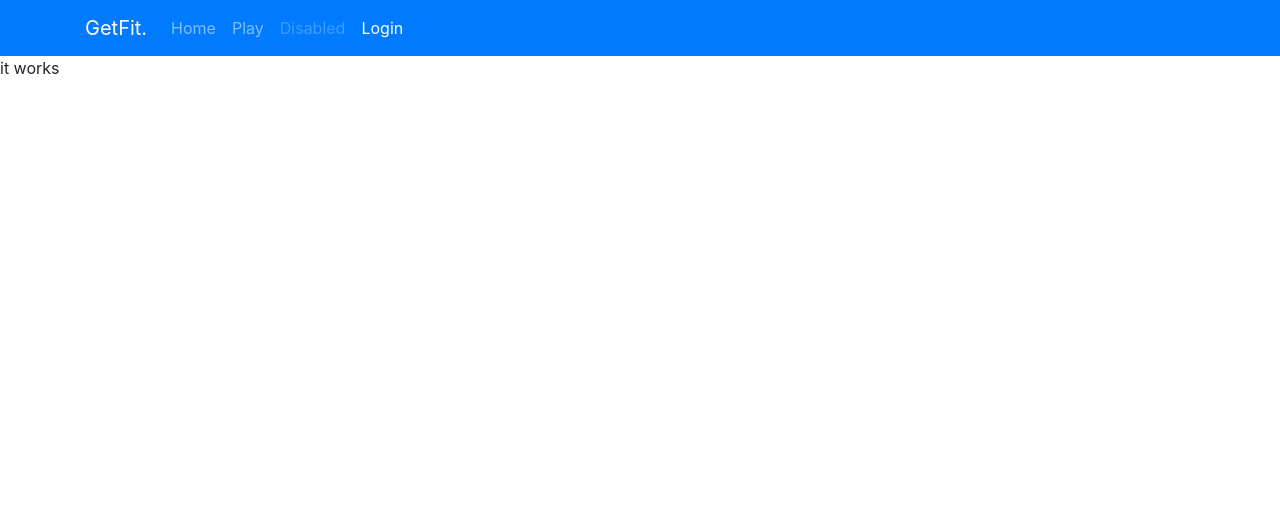
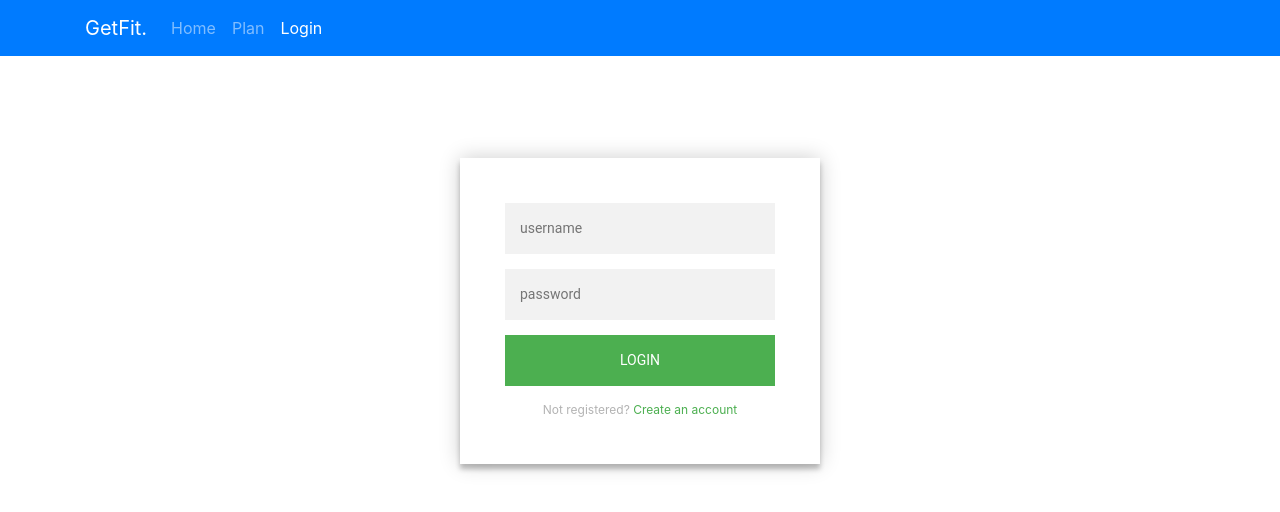
Before and after one commit to karthik2296/Spring2018Class, an Angular app: page /login in a window 1280 px wide. Shown: the top 512 px of the page. Built offline with nearby package versions, Linux system fonts and the light colour scheme.

Commit message:
update1.1

```diff
--- a/src/app/app.module.ts
+++ b/src/app/app.module.ts
@@ -8,6 +8,7 @@ import { MessagesComponent } from './messages/messages.component';
 import { HomeComponent } from './home/home.component';
 import { GameComponent } from './game/game.component';
 import { LoginComponent } from './login/login.component';
+import { DietComponent } from './diet/diet.component';
 
 
 @NgModule({
@@ -17,7 +18,8 @@ import { LoginComponent } from './login/login.component';
     MessagesComponent,
     HomeComponent,
     GameComponent,
-    LoginComponent
+    LoginComponent,
+    DietComponent
   ],
   imports: [
     BrowserModule,
@@ -25,6 +27,7 @@ import { LoginComponent } from './login/login.component';
         { path: 'home', component: HomeComponent },
         { path: 'game', component: GameComponent },
         { path: 'login', component: LoginComponent },
+
         { path: '', redirectTo: '/home', pathMatch: 'full'}
     ])
   ],
--- /dev/null
+++ b/src/app/diet/diet.component.ts
@@ -0,0 +1,15 @@
+import { Component, OnInit } from '@angular/core';
+
+@Component({
+  selector: 'app-diet',
+  templateUrl: './diet.component.html',
+  styleUrls: ['./diet.component.css']
+})
+export class DietComponent implements OnInit {
+
+  constructor() { }
+
+  ngOnInit() {
+  }
+
+}
--- a/src/app/game/game.component.html
+++ b/src/app/game/game.component.html
@@ -4,24 +4,28 @@
 
         <div class="col">
                 <div class="card" >
-                        <img class="card-img-top" src="https://media2.s-nbcnews.com/j/newscms/2018_06/2316986/180205-eagles-nick-foles-trophy-njs-847a_dc249df1dd2bf248f5f11b3c6cf6a86c.nbcnews-fp-320-280.jpg" alt="Card image cap">
+                        <img class="card-img-top" src="https://emsig-global.com/dr/wp-content/uploads/2018/01/01-Heres-Why-Your-Next-Crash-Diet-Is-Doomed-to-Fail-According-to-Science-shutterstock_544589101-1024x683.jpg"
+                        style="width:700px;height:500px;"
+                        alt="Card image cap">
                         <div class="card-body">
-                          <h5 class="card-title">Card title</h5>
-                          <p class="card-text">Some quick example text to build on the card title and make up the bulk of the card's content.</p>
-                          <a href="#" class="btn btn-primary">Go somewhere</a>
+                          <h5 class="card-title">Diet </h5>
+                          <p class="card-text">Some basic diet hacks.</p>
+                          <a href="https://drpompa.com/diet/basic-diet-plan" class="btn btn-primary">View!</a>
                         </div>
                       </div>
         </div>
-    </div><div class="row">
+    </div>
+    <div class="row">
 
 
         <div class="col">
                 <div class="card" >
-                        <img class="card-img-top" src="https://media2.s-nbcnews.com/j/newscms/2018_06/2316986/180205-eagles-nick-foles-trophy-njs-847a_dc249df1dd2bf248f5f11b3c6cf6a86c.nbcnews-fp-320-280.jpg" alt="Card image cap">
+                        <img class="card-img-top" src="https://static01.nyt.com/images/2017/04/09/well/9minute-workout-promo/9minute-workout-promo-jumbo.png"
+                         alt="Card image cap">
                         <div class="card-body">
-                          <h5 class="card-title">Card title</h5>
-                          <p class="card-text">Some quick example text to build on the card title and make up the bulk of the card's content.</p>
-                          <a href="#" class="btn btn-primary">Go somewhere</a>
+                          <h5 class="card-title">Basic warm up exercies</h5>
+                          <p class="card-text">Some warm up exercies before workout.</p>
+                          <a href="https://www.nhs.uk/Livewell/fitness/Pages/how-to-warm-up.aspx" class="btn btn-primary">View!</a>
                         </div>
                       </div>
         </div>
--- a/src/app/login/login.component.css
+++ b/src/app/login/login.component.css
@@ -1,99 +1,102 @@
+
+
+
+
+.login-page {
+  width: 360px;
+  padding: 8% 0 0;
+  margin: auto;
+}
+.form {
+  position: relative;
+  z-index: 1;
+  background: #FFFFFF;
+  max-width: 360px;
+  margin: 0 auto 100px;
+  padding: 45px;
+  text-align: center;
+  box-shadow: 0 0 20px 0 rgba(0, 0, 0, 0.2), 0 5px 5px 0 rgba(0, 0, 0, 0.24);
+}
+.form input {
+  font-family: "Roboto", sans-serif;
+  outline: 0;
+  background: #f2f2f2;
+  width: 100%;
+  border: 0;
+  margin: 0 0 15px;
+  padding: 15px;
+  box-sizing: border-box;
+  font-size: 14px;
+}
+.form button {
+  font-family: "Roboto", sans-serif;
+  text-transform: uppercase;
+  outline: 0;
+  background: #4CAF50;
+  width: 100%;
+  border: 0;
+  padding: 15px;
+  color: #FFFFFF;
+  font-size: 14px;
+  -webkit-transition: all 0.3 ease;
+  transition: all 0.3 ease;
+  cursor: pointer;
+}
+.form button:hover,.form button:active,.form button:focus {
+  background: #43A047;
+}
+.form .message {
+  margin: 15px 0 0;
+  color: #b3b3b3;
+  font-size: 12px;
+}
+.form .message a {
+  color: #4CAF50;
+  text-decoration: none;
+}
+.form .register-form {
+  display: none;
+}
+.container {
+  position: relative;
+  z-index: 1;
+  max-width: 300px;
+  margin: 0 auto;
+}
+.container:before, .container:after {
+  content: "";
+  display: block;
+  clear: both;
+}
+.container .info {
+  margin: 50px auto;
+  text-align: center;
+}
+.container .info h1 {
+  margin: 0 0 15px;
+  padding: 0;
+  font-size: 36px;
+  font-weight: 300;
+  color: #1a1a1a;
+}
+.container .info span {
+  color: #4d4d4d;
+  font-size: 12px;
+}
+.container .info span a {
+  color: #000000;
+  text-decoration: none;
+}
+.container .info span .fa {
+  color: #EF3B3A;
+}
 body {
-    padding-top: 90px;
+  background: #76b852; /* fallback for old browsers */
+  background: -webkit-linear-gradient(right, #76b852, #8DC26F);
+  background: -moz-linear-gradient(right, #76b852, #8DC26F);
+  background: -o-linear-gradient(right, #76b852, #8DC26F);
+  background: linear-gradient(to left, #76b852, #8DC26F);
+  font-family: "Roboto", sans-serif;
+  -webkit-font-smoothing: antialiased;
+  -moz-osx-font-smoothing: grayscale;
 }
-.panel-login {
-	border-color: #ccc;
-	-webkit-box-shadow: 0px 2px 3px 0px rgba(0,0,0,0.2);
-	-moz-box-shadow: 0px 2px 3px 0px rgba(0,0,0,0.2);
-	box-shadow: 0px 2px 3px 0px rgba(0,0,0,0.2);
-}
-.panel-login>.panel-heading {
-	color: #00415d;
-	background-color: #fff;
-	border-color: #fff;
-	text-align:center;
-}
-.panel-login>.panel-heading a{
-	text-decoration: none;
-	color: #666;
-	font-weight: bold;
-	font-size: 15px;
-	-webkit-transition: all 0.1s linear;
-	-moz-transition: all 0.1s linear;
-	transition: all 0.1s linear;
-}
-.panel-login>.panel-heading a.active{
-	color: #029f5b;
-	font-size: 18px;
-}
-.panel-login>.panel-heading hr{
-	margin-top: 10px;
-	margin-bottom: 0px;
-	clear: both;
-	border: 0;
-	height: 1px;
-	background-image: -webkit-linear-gradient(left,rgba(0, 0, 0, 0),rgba(0, 0, 0, 0.15),rgba(0, 0, 0, 0));
-	background-image: -moz-linear-gradient(left,rgba(0,0,0,0),rgba(0,0,0,0.15),rgba(0,0,0,0));
-	background-image: -ms-linear-gradient(left,rgba(0,0,0,0),rgba(0,0,0,0.15),rgba(0,0,0,0));
-	background-image: -o-linear-gradient(left,rgba(0,0,0,0),rgba(0,0,0,0.15),rgba(0,0,0,0));
-}
-.panel-login input[type="text"],.panel-login input[type="email"],.panel-login input[type="password"] {
-	height: 45px;
-	border: 1px solid #ddd;
-	font-size: 16px;
-	-webkit-transition: all 0.1s linear;
-	-moz-transition: all 0.1s linear;
-	transition: all 0.1s linear;
-}
-.panel-login input:hover,
-.panel-login input:focus {
-	outline:none;
-	-webkit-box-shadow: none;
-	-moz-box-shadow: none;
-	box-shadow: none;
-	border-color: #ccc;
-}
-.btn-login {
-	background-color: #59B2E0;
-	outline: none;
-	color: #fff;
-	font-size: 14px;
-	height: auto;
-	font-weight: normal;
-	padding: 14px 0;
-	text-transform: uppercase;
-	border-color: #59B2E6;
-}
-.btn-login:hover,
-.btn-login:focus {
-	color: #fff;
-	background-color: #53A3CD;
-	border-color: #53A3CD;
-}
-.forgot-password {
-	text-decoration: underline;
-	color: #888;
-}
-.forgot-password:hover,
-.forgot-password:focus {
-	text-decoration: underline;
-	color: #666;
-}
-
-.btn-register {
-	background-color: #1CB94E;
-	outline: none;
-	color: #fff;
-	font-size: 14px;
-	height: auto;
-	font-weight: normal;
-	padding: 14px 0;
-	text-transform: uppercase;
-	border-color: #1CB94A;
-}
-.btn-register:hover,
-.btn-register:focus {
-	color: #fff;
-	background-color: #1CA347;
-	border-color: #1CA347;
-}
--- a/src/app/login/login.component.html
+++ b/src/app/login/login.component.html
@@ -1,4 +1,17 @@
-<div>
-it works
-
-</div>
+<div class="login-page">
+    <div class="form">
+      <form class="register-form">
+        <input type="text" placeholder="name"/>
+        <input type="password" placeholder="password"/>
+        <input type="text" placeholder="email address"/>
+        <button>create</button>
+        <p class="message">Already registered? <a href="#">Sign In</a></p>
+      </form>
+      <form class="login-form">
+        <input type="text" placeholder="username"/>
+        <input type="password" placeholder="password"/>
+        <button>login</button>
+        <p class="message">Not registered? <a href="#">Create an account</a></p>
+      </form>
+    </div>
+  </div>
--- a/src/app/nav/nav.component.html
+++ b/src/app/nav/nav.component.html
@@ -10,12 +10,9 @@
                 <a class="nav-link" routerLink="/home" routerLinkActive="active" >Home <span class="sr-only">(current)</span></a>
                 </li>
                 <li class="nav-item">
-                <a class="nav-link" routerLink="/game" routerLinkActive="active" >Play</a>
+                <a class="nav-link" routerLink="/game" routerLinkActive="active" >Plan</a>
                 </li>
 
-                <li class="nav-item">
-                    <a class="nav-link disabled" href="#">Disabled</a>
-                    </li>
                 <li class="nav-item" style="float:right" >
                     <a class="nav-link" routerLink="/login" routerLinkActive="active" >Login </a>
                 </li>
```
Also changed, not shown: src/app/home/home.component.html (+1 -2 lines), src/app/diet/diet.component.css (added), src/app/diet/diet.component.html (added), 1 other file (tests, documents, lock files or other folders).
